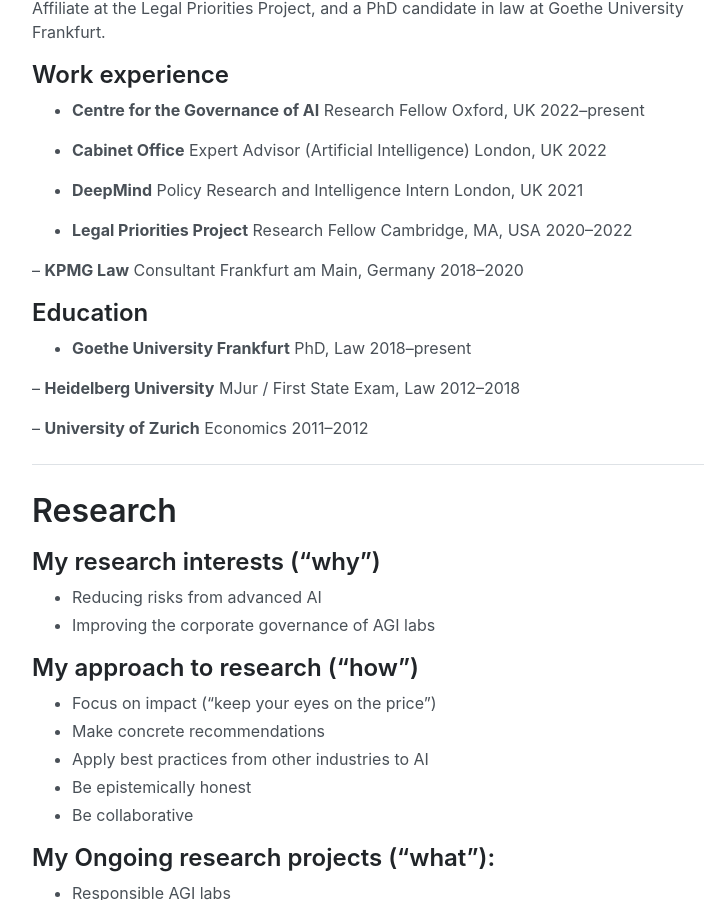
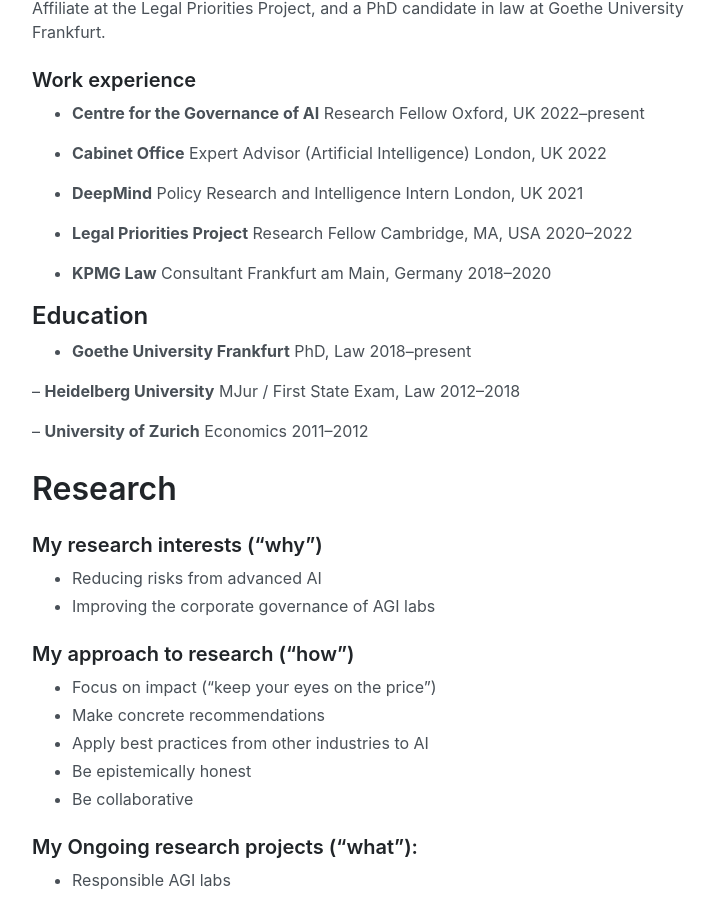
Before and after one commit to jonasschuett/jonasschuett.github.io, a Jekyll site: the page built from _posts/2020-04-04-introduction.md, in a window 1280 px wide and 900 px high, scrolled down 416 px. Shown: the whole window, without its empty margins (272-986 px from the left). Built offline with Jekyll 4.4.1, drawn with Linux system fonts in a browser that asks for light colours.

```diff
--- a/_posts/2020-04-04-introduction.md
+++ b/_posts/2020-04-04-introduction.md
@@ -6,7 +6,7 @@ title: I’m a researcher at the Centre for the Governance of AI in Oxford. I tr
 # About
 I’m a Research Fellow at the Centre for the Governance of AI (GovAI), a Research Affiliate at the Legal Priorities Project, and a PhD candidate in law at Goethe University Frankfurt.
 
-## Work experience
+### Work experience
 - **Centre for the Governance of AI**
 Research Fellow
 Oxford, UK
@@ -27,7 +27,7 @@ Research Fellow
 Cambridge, MA, USA
 2020–2022
 
-– **KPMG Law**
+- **KPMG Law**
 Consultant
 Frankfurt am Main, Germany
 2018–2020
@@ -45,29 +45,27 @@ MJur / First State Exam, Law
 Economics
 2011–2012
 
----
 
 # Research
 
-## My research interests (“why”)
+### My research interests (“why”)
 - Reducing risks from advanced AI
 - Improving the corporate governance of AGI labs
 
-## My approach to research (“how”)
+### My approach to research (“how”)
 - Focus on impact (“keep your eyes on the price”)
 - Make concrete recommendations
 - Apply best practices from other industries to AI
 - Be epistemically honest
 - Be collaborative
 
-## My Ongoing research projects (“what”):
+### My Ongoing research projects (“what”):
 - Responsible AGI labs
 - AGI labs need an internal audit function
 - Risk assessment at AGI labs (w/ Leonie Koessler)
 - AI ethics boards (w/ Anka Reuel, Alexis Carlier)
 - Board governance at AGI labs (w/ Nikhil Mulani, John Bridge)
 
----
 
 # Publications
 - Auditing large language models: A three-layered approach
@@ -106,9 +104,8 @@ Peter Cihon, Moritz J. Kleinaltenkamp, Jonas Schuett, Seth D. Baum
 IEEE Transactions on Technology and Society
 https://doi.org/10.1109/TTS.2021.3077595 [arXiv]
 
----
 
-## Contac
+# Contac
 Find my research:
 - [ORCID](https://orcid.org/0000-0001-7154-5049)
 - [Google Scholar](https://scholar.google.com/citations?user=iZXltDgAAAAJ&hl=en&oi=ao)
```
